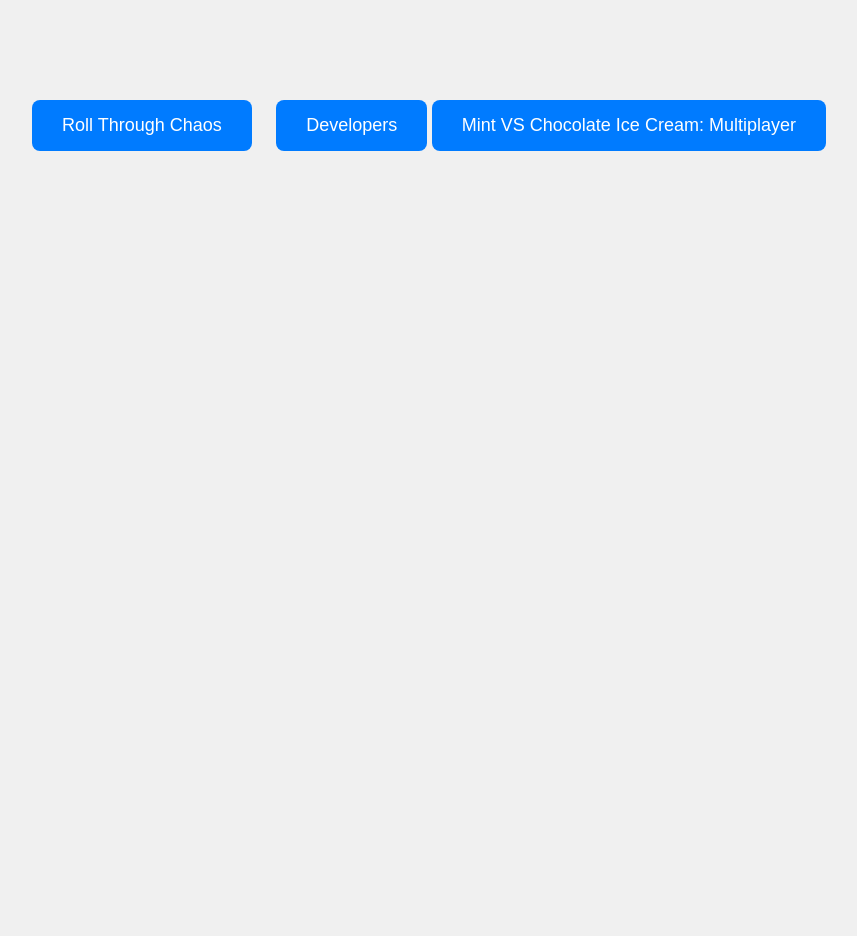
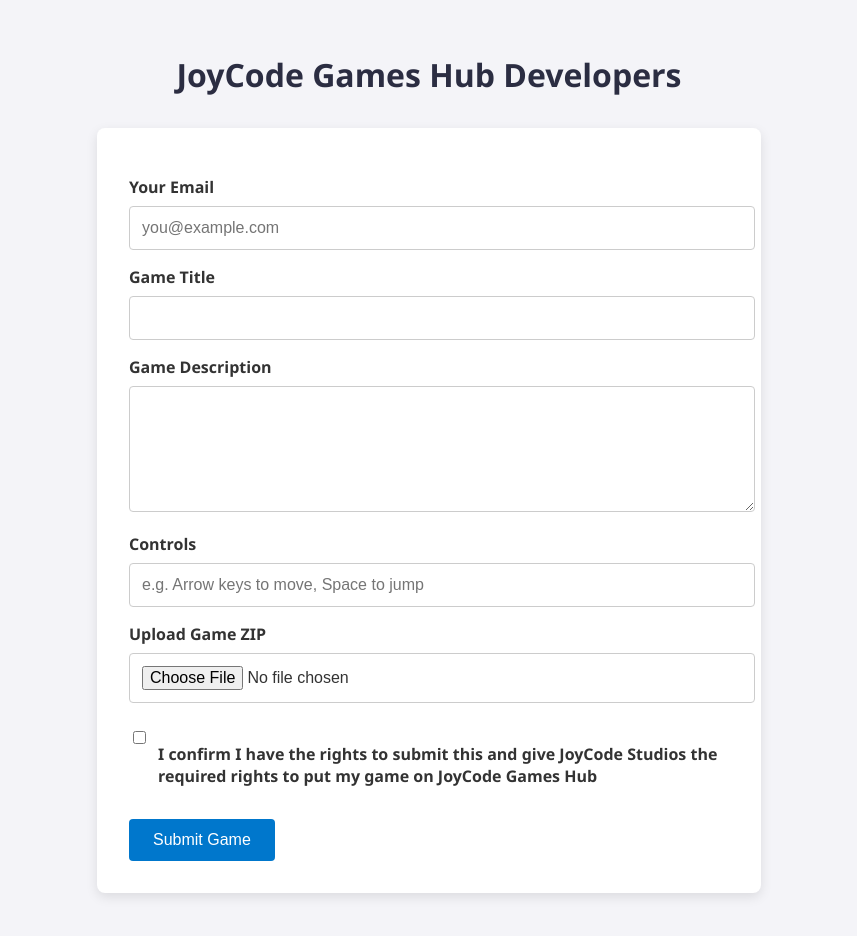
Before and after one commit to JoyCode-Studios/JoyCode-Games, a plain HTML site: page index.html in a window 1280 px wide. Shown: the whole page, without its empty margins (211-1068 px from the left). Before the commit the page ends 800 px from the top, so only its background shows below. Drawn offline with Linux system fonts and the light colour scheme.

Commit message:
Add files via upload

```diff
--- a/index.html
+++ b/index.html
@@ -1,40 +1,111 @@
 <!DOCTYPE html>
 <html lang="en">
 <head>
-  <meta charset="UTF-8">
-  <title>JoyCode Games</title>
-  <link rel="shortcut icon" href="favicon.png" type="image/png">
+  <meta charset="UTF-8" />
+  <meta name="viewport" content="width=device-width, initial-scale=1.0"/>
+  <title>JoyCode Games Hub Developers</title>
   <style>
     body {
-      font-family: sans-serif;
+      font-family: 'Segoe UI', sans-serif;
+      background: #f4f4f8;
+      color: #333;
+      margin: 0;
+      padding: 2rem;
+    }
+
+    h1 {
       text-align: center;
-      margin-top: 100px;
-      background-color: #f0f0f0;
+      color: #2b2d42;
     }
-    .chaos-button {
-      background-color: #007BFF; /* Blue */
+
+    form {
+      max-width: 600px;
+      margin: 2rem auto;
+      background: #fff;
+      padding: 2rem;
+      border-radius: 8px;
+      box-shadow: 0 4px 12px rgba(0,0,0,0.1);
+    }
+
+    label {
+      display: block;
+      margin-top: 1rem;
+      font-weight: bold;
+    }
+
+    input[type="text"],
+    input[type="email"],
+    textarea,
+    input[type="file"] {
+      width: 100%;
+      padding: 0.75rem;
+      margin-top: 0.5rem;
+      border: 1px solid #ccc;
+      border-radius: 4px;
+      font-size: 1rem;
+    }
+
+    textarea {
+      resize: vertical;
+      min-height: 100px;
+    }
+
+    .checkbox-container {
+      margin-top: 1.5rem;
+      display: flex;
+      align-items: flex-start;
+    }
+
+    .checkbox-container input[type="checkbox"] {
+      margin-right: 0.75rem;
+      margin-top: 0.2rem;
+    }
+
+    button {
+      margin-top: 2rem;
+      padding: 0.75rem 1.5rem;
+      background-color: #0077cc;
       color: white;
-      padding: 15px 30px;
-      font-size: 18px;
       border: none;
-      border-radius: 8px;
+      border-radius: 4px;
+      font-size: 1rem;
       cursor: pointer;
-      transition: background-color 0.3s ease;
     }
-    .chaos-button:hover {
-      background-color: #0056b3;
+
+    button:hover {
+      background-color: #005fa3;
     }
   </style>
 </head>
 <body>
-  <button class="chaos-button" onclick="location.href='genres/puzzle/index.html'">
-    Roll Through Chaos
-  </button>
-  <button class="chaos-button" style="margin-left: 20px;" onclick="location.href='developers.html'">
-    Developers
-  </button>
-  <button class="chaos-button" onclick="location.href='genres/puzzle/index.html'">
-    Mint VS Chocolate Ice Cream: Multiplayer
-  </button>
+  <h1>JoyCode Games Hub Developers</h1>
+  <form action="https://formsubmit.co/joy-game-dev@joycode.co.uk" method="POST" enctype="multipart/form-data">
+    <label for="email">Your Email</label>
+    <input type="email" id="email" name="Developer Email" placeholder="you@example.com" required />
+
+    <label for="title">Game Title</label>
+    <input type="text" id="title" name="Game Title" required />
+
+    <label for="description">Game Description</label>
+    <textarea id="description" name="Description" required></textarea>
+
+    <label for="controls">Controls</label>
+    <input type="text" id="controls" name="Controls" placeholder="e.g. Arrow keys to move, Space to jump" required />
+
+    <label for="zip">Upload Game ZIP</label>
+    <input type="file" id="zip" name="Game ZIP" accept=".zip" required />
+
+    <div class="checkbox-container">
+      <input type="checkbox" id="rights-confirmation" name="Rights Confirmation" required />
+      <label for="rights-confirmation">
+        I confirm I have the rights to submit this and give JoyCode Studios the required rights to put my game on JoyCode Games Hub
+      </label>
+    </div>
+
+    <input type="hidden" name="_next" value="https://joycode.co.uk/thank-you.html" />
+    <input type="hidden" name="_captcha" value="false" />
+
+    <button type="submit">Submit Game</button>
+  </form>
 </body>
 </html>
```
Also changed, not shown: thank-you.html (added, +54 -0 lines).
